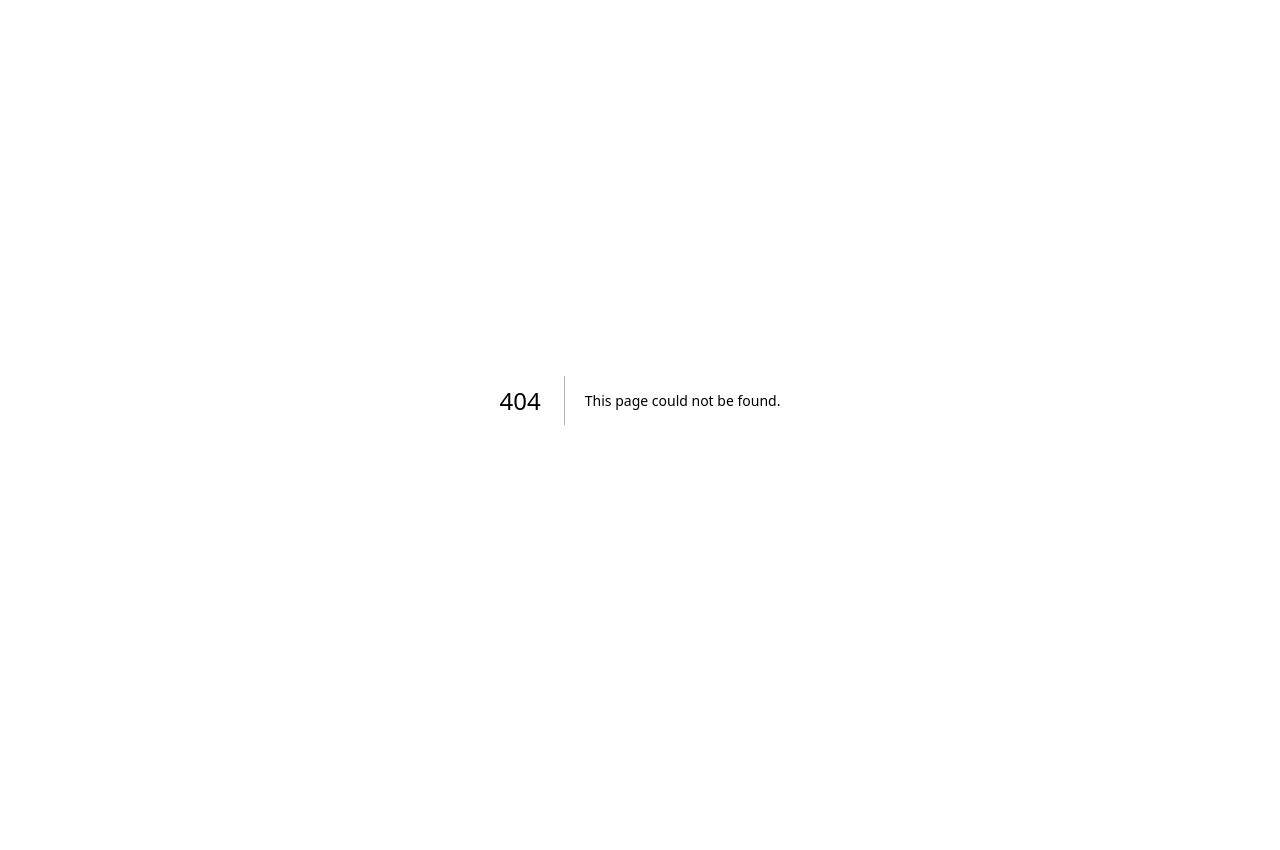
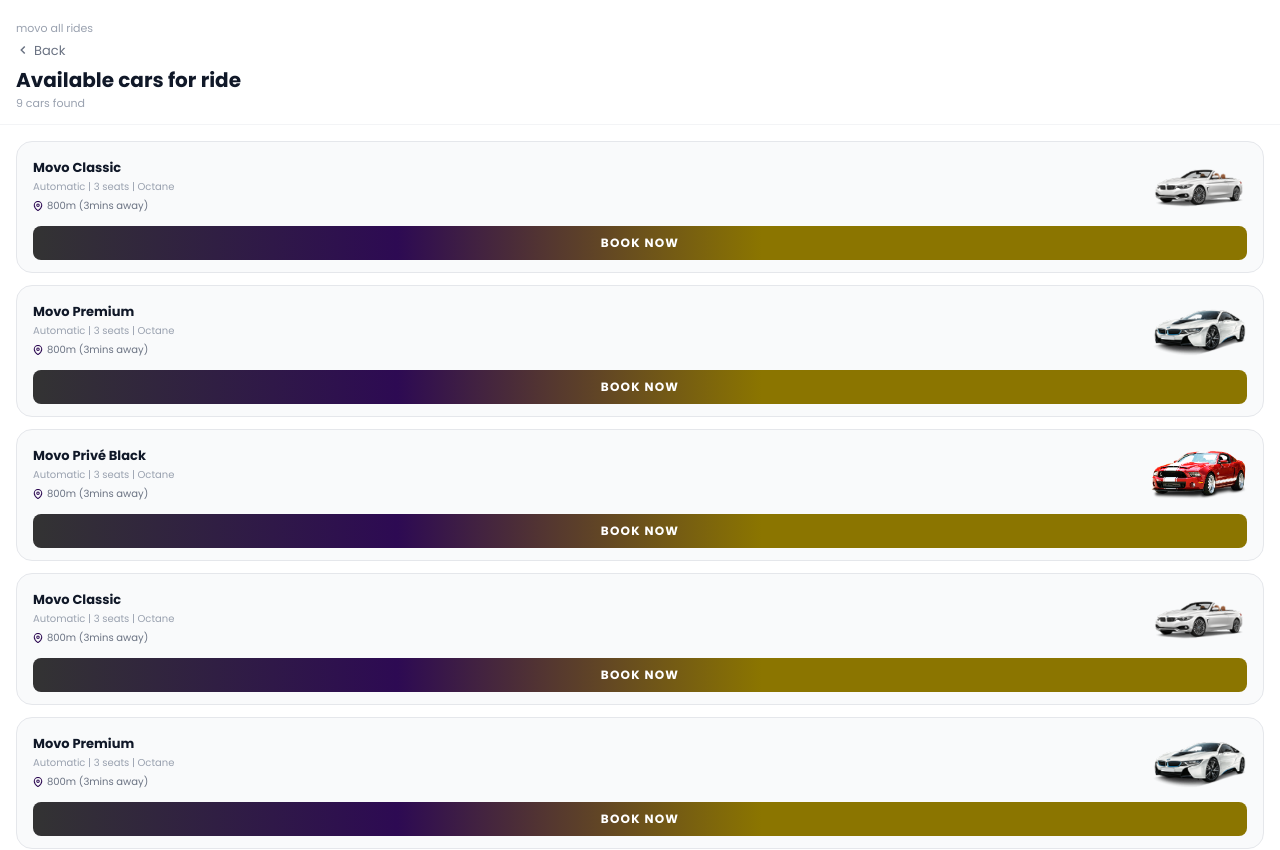
Before and after one commit to temmy762/movo-app, a Next.js app: page /home/rides/available-cars in a window 1280 px wide. Before the commit this address had no page. Shown: the top 850 px of the page. Before the commit the page ends 800 px from the top, so only its background shows below. Built offline with nearby package versions, Linux system fonts and the light colour scheme.

Commit message:
feat: add rides page with live map and available-cars page with tier filtering

```diff
--- a/app/home/components/ServiceDetailPage.tsx
+++ b/app/home/components/ServiceDetailPage.tsx
@@ -89,6 +89,7 @@
         <div className="px-4 pb-8">
           <button
             type="button"
+            onClick={() => router.push(`/home/rides/available-cars?tier=${selected}`)}
             className="w-full py-3.5 rounded-xl text-white font-bold text-[15px] tracking-wide"
             style={{ background: "linear-gradient(90deg, #333333 0%, #2D0A53 30%, #8B7500 60%)" }}
           >
--- a/app/home/party-bus/page.tsx
+++ b/app/home/party-bus/page.tsx
@@ -75,6 +75,7 @@
         <div className="px-4 mt-4 pb-6">
           <button
             type="button"
+            onClick={() => router.push("/home/rides/available-cars?tier=black")}
             className="w-full py-3.5 rounded-xl text-white font-bold text-[15px] tracking-wide"
             style={{ background: "linear-gradient(90deg, #333333 0%, #2D0A53 30%, #8B7500 60%)" }}
           >
--- /dev/null
+++ b/app/home/rides/MapComponent.tsx
@@ -0,0 +1,65 @@
+"use client";
+
+import { useEffect } from "react";
+import { MapContainer, TileLayer, Marker, Circle, useMap } from "react-leaflet";
+import L from "leaflet";
+import "leaflet/dist/leaflet.css";
+
+const CAR_POSITIONS: [number, number][] = [
+  [51.522, -0.108],
+  [51.519, -0.099],
+  [51.525, -0.102],
+  [51.517, -0.112],
+  [51.523, -0.095],
+];
+
+const carIcon = L.divIcon({
+  className: "",
+  html: `<div style="width:28px;height:28px;background:#1a1a2e;border-radius:50%;border:2px solid white;display:flex;align-items:center;justify-content:center;box-shadow:0 2px 6px rgba(0,0,0,0.4)">
+    <svg width="14" height="14" viewBox="0 0 24 24" fill="white">
+      <path d="M5 17H3v-5l2-5h14l2 5v5h-2m0 0a2 2 0 01-4 0m4 0H7m0 0a2 2 0 01-4 0M7 10h10"/>
+    </svg>
+  </div>`,
+  iconSize: [28, 28],
+  iconAnchor: [14, 14],
+});
+
+const userIcon = L.divIcon({
+  className: "",
+  html: `<div style="width:16px;height:16px;background:#4f46e5;border-radius:50%;border:3px solid white;box-shadow:0 0 0 2px #4f46e5"></div>`,
+  iconSize: [16, 16],
+  iconAnchor: [8, 8],
+});
+
+function FitBounds() {
+  const map = useMap();
+  useEffect(() => {
+    map.setView([51.52, -0.103], 14);
+  }, [map]);
+  return null;
+}
+
+export default function MapComponent() {
+  return (
+    <MapContainer
+      center={[51.52, -0.103]}
+      zoom={14}
+      scrollWheelZoom={false}
+      zoomControl={false}
+      style={{ width: "100%", height: "100%" }}
+      attributionControl={false}
+    >
+      <TileLayer url="https://{s}.tile.openstreetmap.org/{z}/{x}/{y}.png" />
+      <FitBounds />
+      <Circle
+        center={[51.52, -0.103]}
+        radius={400}
+        pathOptions={{ color: "#4f46e5", fillColor: "#4f46e5", fillOpacity: 0.08, weight: 1.5 }}
+      />
+      <Marker position={[51.52, -0.103]} icon={userIcon} />
+      {CAR_POSITIONS.map((pos, i) => (
+        <Marker key={i} position={pos} icon={carIcon} />
+      ))}
+    </MapContainer>
+  );
+}
--- /dev/null
+++ b/app/home/rides/available-cars/page.tsx
@@ -0,0 +1,118 @@
+"use client";
+
+import Image from "next/image";
+import { useRouter, useSearchParams } from "next/navigation";
+import { Suspense } from "react";
+
+const cars = [
+  {
+    id: 1,
+    tier: "classic",
+    name: "Movo Classic",
+    specs: "Automatic  |  3 seats  |  Octane",
+    distance: "800m (3mins away)",
+    img: "/images/movo classic.png",
+  },
+  {
+    id: 2,
+    tier: "premium",
+    name: "Movo Premium",
+    specs: "Automatic  |  3 seats  |  Octane",
+    distance: "800m (3mins away)",
+    img: "/images/movo premium.png",
+  },
+  {
+    id: 3,
+    tier: "black",
+    name: "Movo Privé Black",
+    specs: "Automatic  |  3 seats  |  Octane",
+    distance: "800m (3mins away)",
+    img: "/images/prive black.png",
+  },
+];
+
+const tierLabels: Record<string, string> = {
+  all: "movo all rides",
+  classic: "for Movo Classic",
+  premium: "for Movo Premium",
+  black: "For Movo Privé Black",
+};
+
+function AvailableCarsContent() {
+  const router = useRouter();
+  const searchParams = useSearchParams();
+  const tier = searchParams.get("tier") ?? "all";
+
+  const filtered =
+    tier === "all"
+      ? [...cars, ...cars, ...cars].slice(0, 9)
+      : Array(3).fill(cars.find((c) => c.tier === tier) ?? cars[0]);
+
+  const headerLabel = tierLabels[tier] ?? "movo all rides";
+
+  return (
+    <div className="min-h-screen bg-white flex flex-col" style={{ fontFamily: "var(--font-poppins)" }}>
+      {/* Header */}
+      <div className="px-4 pt-5 pb-3 border-b border-gray-100">
+        <p className="text-[11px] text-gray-400 mb-1">{headerLabel}</p>
+        <button
+          type="button"
+          onClick={() => router.back()}
+          className="flex items-center gap-1 text-[13px] text-gray-500 mb-2"
+        >
+          <svg width="14" height="14" viewBox="0 0 24 24" fill="none" stroke="currentColor" strokeWidth="2.5">
+            <polyline points="15 18 9 12 15 6" />
+          </svg>
+          Back
+        </button>
+        <h1 className="text-[20px] font-bold text-gray-900 leading-tight">Available cars for ride</h1>
+        <p className="text-[11px] text-gray-400 mt-0.5">{filtered.length} cars found</p>
+      </div>
+
+      {/* Car list */}
+      <div className="flex-1 overflow-y-auto px-4 pt-4 pb-8 space-y-3">
+        {filtered.map((car, i) => (
+          <div
+            key={i}
+            className="bg-gray-50 border border-gray-200 rounded-2xl px-4 pt-3 pb-3 flex flex-col gap-2"
+          >
+            {/* Top row: info + image */}
+            <div className="flex items-center gap-3">
+              <div className="flex-1 min-w-0">
+                <p className="text-[13px] font-bold text-gray-900">{car.name}</p>
+                <p className="text-[10px] text-gray-400 mt-0.5">{car.specs}</p>
+                <div className="flex items-center gap-1 mt-1">
+                  <svg width="10" height="10" viewBox="0 0 24 24" fill="none" stroke="#2D0A53" strokeWidth="2.5">
+                    <path d="M21 10c0 7-9 13-9 13S3 17 3 10a9 9 0 0118 0z" />
+                    <circle cx="12" cy="10" r="3" />
+                  </svg>
+                  <p className="text-[10px] text-gray-500">{car.distance}</p>
+                </div>
+              </div>
+              <div className="relative w-24 h-16 shrink-0">
+                <Image src={car.img} alt={car.name} fill className="object-contain" />
+              </div>
+            </div>
+
+            {/* BOOK NOW button */}
+            <button
+              type="button"
+              className="w-full py-2 rounded-lg text-white font-bold text-[12px] tracking-widest"
+              style={{ background: "linear-gradient(90deg, #333333 0%, #2D0A53 30%, #8B7500 60%)" }}
+            >
+              BOOK NOW
+            </button>
+          </div>
+        ))}
+      </div>
+    </div>
+  );
+}
+
+export default function AvailableCarsPage() {
+  return (
+    <Suspense>
+      <AvailableCarsContent />
+    </Suspense>
+  );
+}
--- /dev/null
+++ b/app/home/rides/page.tsx
@@ -0,0 +1,79 @@
+"use client";
+
+import dynamic from "next/dynamic";
+import { useRouter } from "next/navigation";
+import { useState } from "react";
+
+const MapComponent = dynamic(() => import("./MapComponent"), { ssr: false });
+
+export default function RidesPage() {
+  const router = useRouter();
+  const [pickup, setPickup] = useState("");
+  const [dropoff, setDropoff] = useState("England");
+
+  return (
+    <div className="min-h-screen flex flex-col bg-white" style={{ fontFamily: "var(--font-poppins)" }}>
+      {/* Header */}
+      <div className="px-4 pt-5 pb-2 bg-white z-10">
+        <p className="text-[18px] font-bold text-gray-900">Ride</p>
+      </div>
+
+      {/* Map */}
+      <div className="relative flex-1 min-h-[52vh]">
+        <MapComponent />
+      </div>
+
+      {/* Pickup panel */}
+      <div className="bg-white rounded-t-3xl shadow-[0_-4px_20px_rgba(0,0,0,0.10)] px-5 pt-5 pb-8 z-10">
+        <p className="text-[13px] font-semibold text-gray-700 mb-4">Set pickup on map</p>
+
+        {/* Inputs */}
+        <div className="relative flex flex-col gap-3 mb-5">
+          {/* Vertical connector line */}
+          <div className="absolute left-[9px] top-[22px] bottom-[22px] w-px bg-gray-300" />
+
+          {/* Pickup */}
+          <div className="flex items-center gap-3">
+            <div className="w-[10px] h-[10px] rounded-full bg-gray-900 shrink-0 z-10" />
+            <div
+              className="flex-1 rounded-lg px-3 py-2.5 border-[1.5px] text-[13px]"
+              style={{ borderColor: "#2D0A53" }}
+            >
+              <input
+                type="text"
+                value={pickup}
+                onChange={(e) => setPickup(e.target.value)}
+                placeholder="Enter Location"
+                className="w-full bg-transparent text-gray-800 placeholder-gray-400 focus:outline-none text-[13px]"
+              />
+            </div>
+          </div>
+
+          {/* Dropoff */}
+          <div className="flex items-center gap-3">
+            <div className="w-[10px] h-[10px] rounded-full bg-gray-300 border border-gray-400 shrink-0 z-10" />
+            <div className="flex-1 rounded-lg px-3 py-2.5 bg-gray-100 border border-gray-200">
+              <input
+                type="text"
+                value={dropoff}
+                onChange={(e) => setDropoff(e.target.value)}
+                placeholder="Destination"
+                className="w-full bg-transparent text-gray-600 placeholder-gray-400 focus:outline-none text-[13px]"
+              />
+            </div>
+          </div>
+        </div>
+
+        {/* Confirm button */}
+        <button
+          type="button"
+          onClick={() => router.push("/home/rides/available-cars?tier=all")}
+          className="w-full py-3.5 rounded-xl text-white font-bold text-[15px] tracking-wide"
+          style={{ background: "linear-gradient(90deg, #333333 0%, #2D0A53 30%, #8B7500 60%)" }}
+        >
+          Confirm pickup
+        </button>
+      </div>
+    </div>
+  );
+}
--- a/package.json
+++ b/package.json
@@ -9,9 +9,12 @@
     "lint": "eslint"
   },
   "dependencies": {
+    "@types/leaflet": "^1.9.21",
+    "leaflet": "^1.9.4",
     "next": "16.2.4",
     "react": "19.2.4",
-    "react-dom": "19.2.4"
+    "react-dom": "19.2.4",
+    "react-leaflet": "^5.0.0"
   },
   "devDependencies": {
     "@tailwindcss/postcss": "^4",
```
Also changed, not shown: 1 other file (tests, documents, lock files or other folders).
